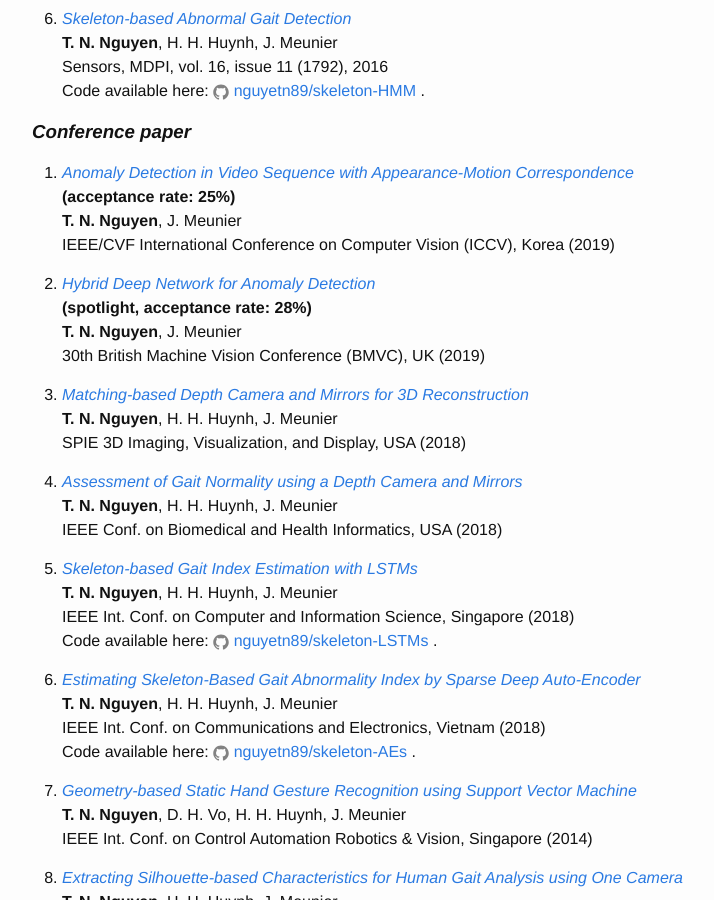
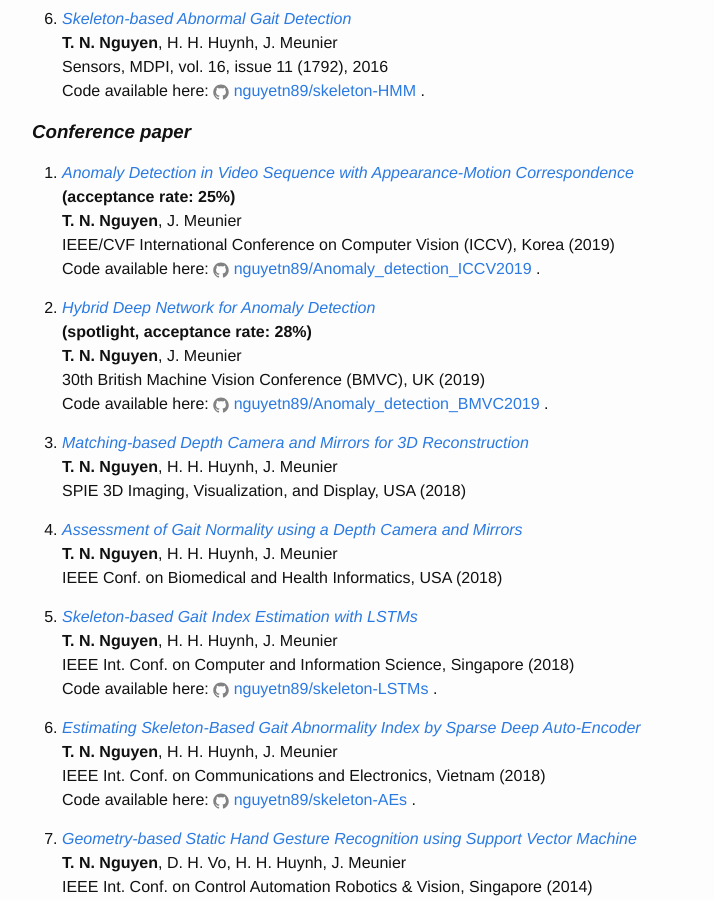
Before and after one commit to nguyetn89/nguyetn89.github.io, a Jekyll site: the page built from publications.md, in a window 1280 px wide and 900 px high, scrolled down 781 px. Shown: the whole window, without its empty margins (238-952 px from the left). Built offline with Jekyll 4.4.1, drawn with Linux system fonts in a browser that asks for light colours.

Commit message:
Update publications.md

```diff
--- a/publications.md
+++ b/publications.md
@@ -7,7 +7,7 @@ weight: 2
 
 ## Publications
 
-Please find below a list of my selected scientific publications (the full list can be found in [my resume](/assets/Nguyen_CV.pdf)).
+Please find below a list of my selected scientific publications (the full list can be found in [my resume](/assets/Nguyen_resume_04Aug.pdf)).
 
 My ORCID ID is [0000-0002-9161-0116](https://orcid.org/0000-0002-9161-0116).
 
@@ -49,11 +49,13 @@ Code available here: {% include icon-github.html username="nguyetn89/skeleton-HM
 **(acceptance rate: 25%)**
 **T. N. Nguyen**, J. Meunier
 IEEE/CVF International Conference on Computer Vision (ICCV), Korea (2019)
+Code available here: {% include icon-github.html username="nguyetn89/Anomaly_detection_ICCV2019" %}.
 
 2. [*Hybrid Deep Network for Anomaly Detection*](https://bmvc2019.org/wp-content/uploads/papers/0726-paper.pdf)
 **(spotlight, acceptance rate: 28%)**
 **T. N. Nguyen**, J. Meunier
 30th British Machine Vision Conference (BMVC), UK (2019)
+Code available here: {% include icon-github.html username="nguyetn89/Anomaly_detection_BMVC2019" %}.
 
 3. [*Matching-based Depth Camera and Mirrors for 3D Reconstruction*](https://doi.org/10.1117/12.2304427)
 **T. N. Nguyen**, H. H. Huynh, J. Meunier
```
